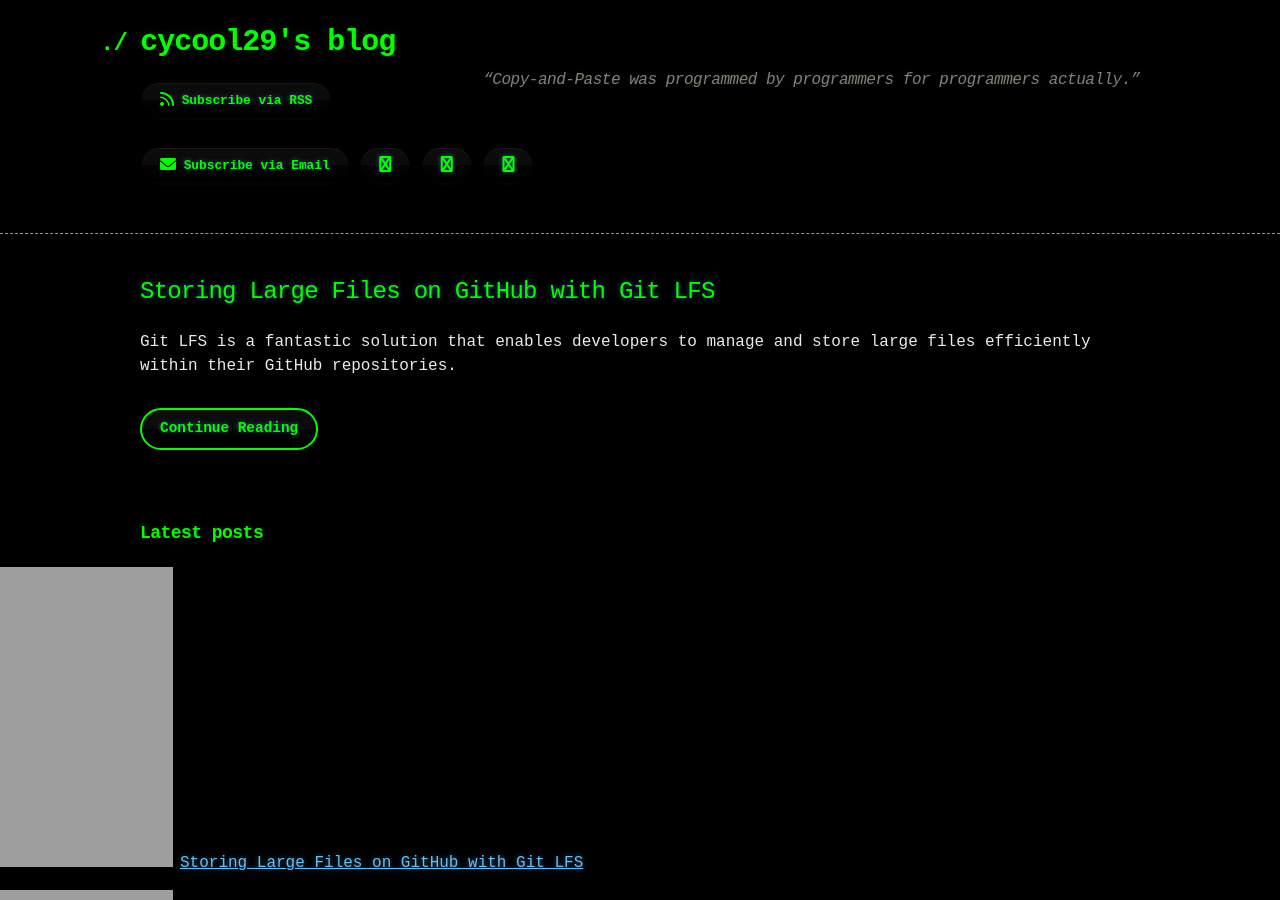
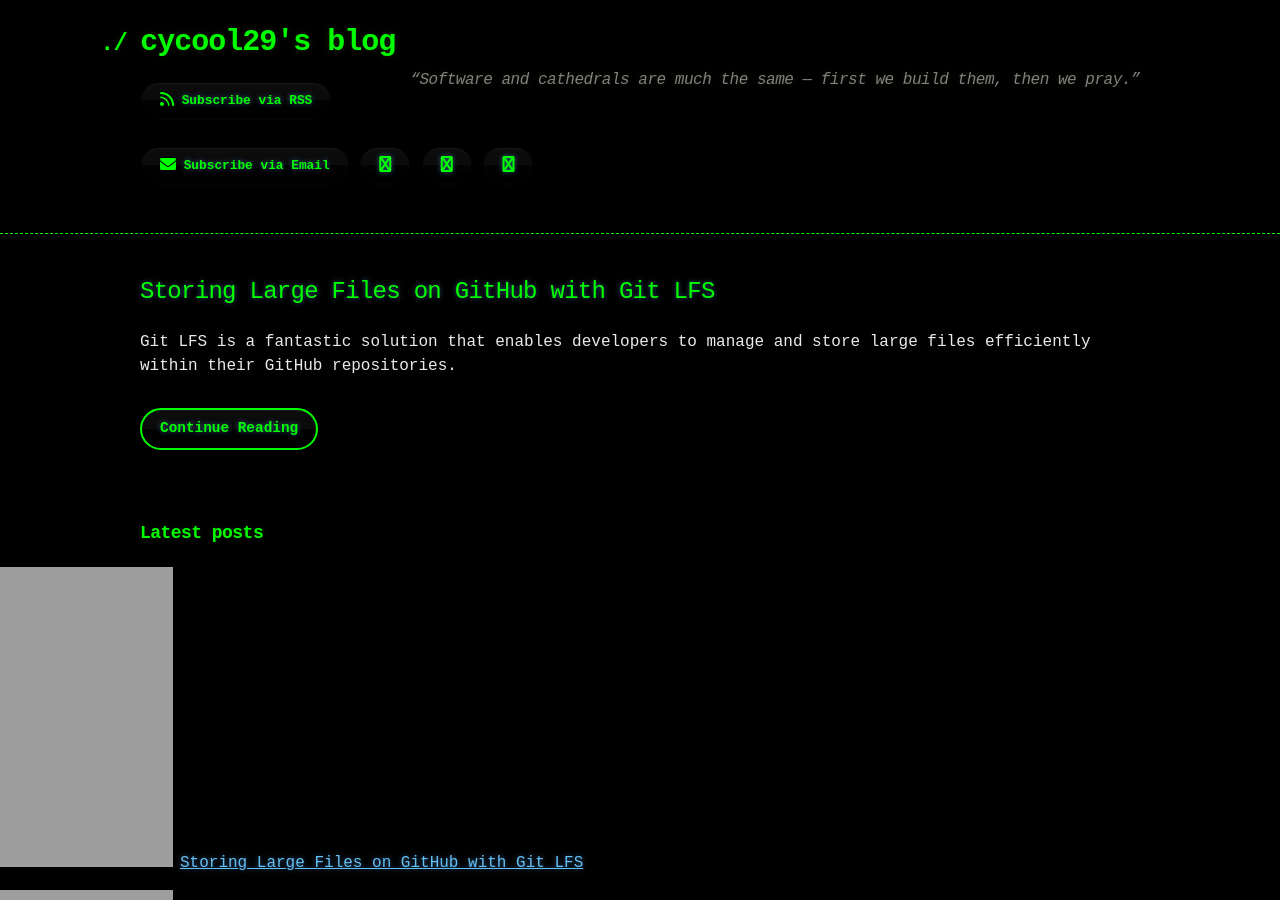
Before and after one commit to cycool29/cycool29.github.io, a Jekyll site: the page built from index.md, in a window 1280 px wide and 900 px high. Built offline with Jekyll 4.4.1, drawn with Linux system fonts in a browser that asks for light colours; a style sheet for code colours, icons or effects is not loaded.

Commit message:
Update quotes

```diff
--- a/_config.yml
+++ b/_config.yml
@@ -1,5 +1,5 @@
 title: cycool29's blog
-description: "“Copy-and-Paste was programmed by programmers for programmers actually.” "
+description: "“Software and cathedrals are much the same — first we build them, then we pray.” "
 bio: A high school student. Intermediate in Python, Git, Bash. Learning JavaScript. He/Him. "
 author: cycool29
 url: https://cycool29.github.io
```
